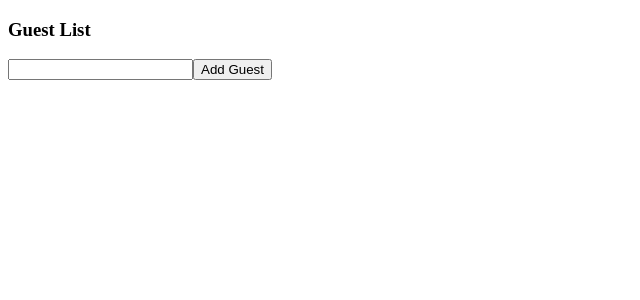
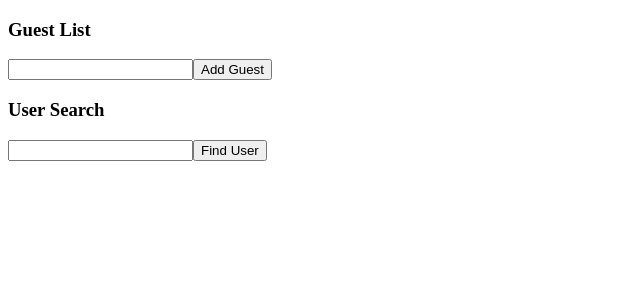
Before and after one commit to ercsanchez/react-typescript, a React (Create React App) app in the folder test-app/: page / in a window 1280 px wide. Shown: the top 300 px of the page, without its empty margins (0-640 px from the left). Built offline with nearby package versions, Linux system fonts and the light colour scheme.

Commit message:
2-13-14 type unions in state

```diff
--- a/test-app/src/index.tsx
+++ b/test-app/src/index.tsx
@@ -1,11 +1,13 @@
 import ReactDOM from "react-dom";
 
 import GuestList from "./state/GuestList";
+import UserSearch from "./state/UserSearch";
 
 const App = () => {
   return (
     <div>
       <GuestList />
+      <UserSearch />
     </div>
   );
 };
--- /dev/null
+++ b/test-app/src/state/UserSearch.tsx
@@ -0,0 +1,28 @@
+import { useState } from "react";
+
+const users = [
+  { name: "Sarah", age: 20 },
+  { name: "Alex", age: 20 },
+  { name: "Michael", age: 20 },
+];
+
+const UserSearch: React.FC = () => {
+  const [name, setName] = useState("");
+  const [user, setUser] = useState<{ name: string; age: number } | undefined>();
+
+  const onClick = () => {
+    const foundUser = users.find((user) => user.name === name);
+    setUser(foundUser);
+  };
+
+  return (
+    <div>
+      <h3>User Search</h3>
+      <input value={name} onChange={(event) => setName(event.target.value)} />
+      <button onClick={onClick}>Find User</button>
+      <div>{user && `${user.name} ${user.age}`}</div>
+    </div>
+  );
+};
+
+export default UserSearch;
```
